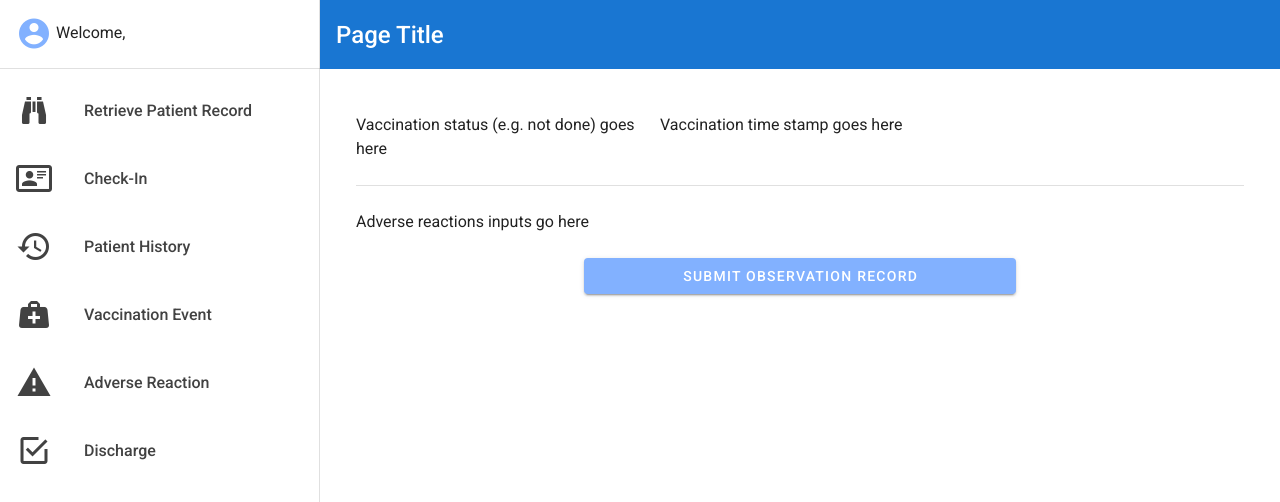
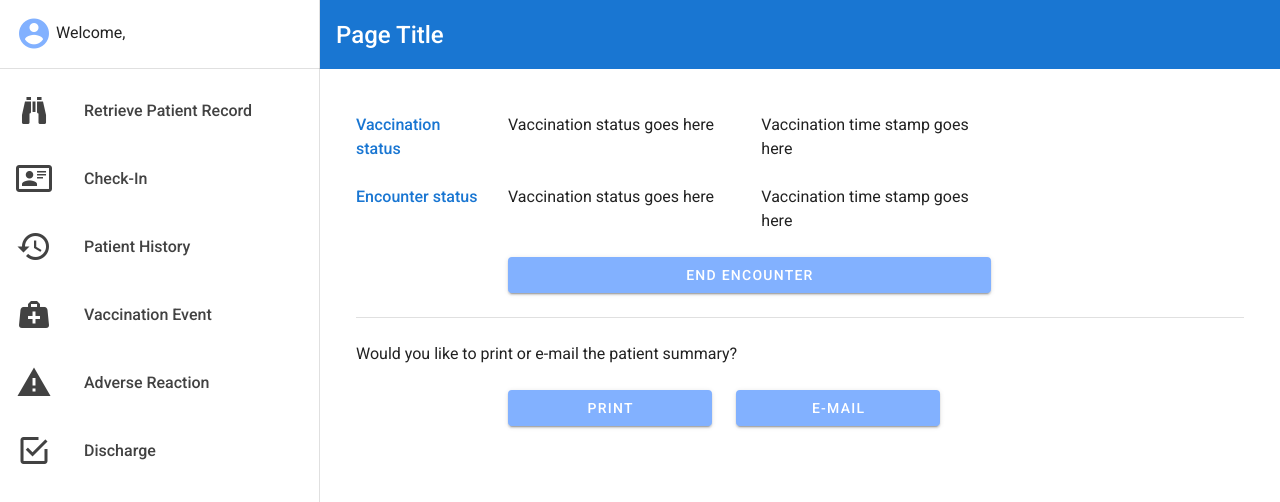
Before and after one commit to david-fraley/MassVaccinationSystem, a Vue app in the folder PointOfDispensingApp/: page / in a window 1280 px wide. Shown: the top 502 px of the page. Built offline with nearby package versions, Linux system fonts and the light colour scheme.

Commit message:
PatientDischarge.vue is done

```diff
--- a/PointOfDispensingApp/src/App.vue
+++ b/PointOfDispensingApp/src/App.vue
@@ -60,10 +60,10 @@
             <template v-if="false">
             <VaccinationCanceled/>
             </template>
-            <template v-if="true">
+            <template v-if="false">
             <AdverseEvents/>
             </template>
-            <template v-if="false">
+            <template v-if="true">
             <PatientDischarge/>
             </template>
           </v-col>
--- a/PointOfDispensingApp/src/components/PatientDischarge.vue
+++ b/PointOfDispensingApp/src/components/PatientDischarge.vue
@@ -1,7 +1,65 @@
 <template>
   <v-container>
     <v-row>
-      PatientDischarge.vue
+      <v-col cols="2">
+        <div class="font-weight-medium primary--text">Vaccination status</div>
+      </v-col>
+      <v-col cols="10">
+        <v-row>
+          <v-col cols="4">
+            Vaccination status goes here
+          </v-col>
+          <v-col cols="4">
+            Vaccination time stamp goes here
+          </v-col>
+        </v-row>
+      </v-col>
+    </v-row>
+    <v-row>
+      <v-col cols="2">
+        <div class="font-weight-medium primary--text">Encounter status</div>
+      </v-col>
+      <v-col cols="10">
+        <v-row>
+          <v-col cols="4">
+            Vaccination status goes here
+          </v-col>
+          <v-col cols="4">
+            Vaccination time stamp goes here
+          </v-col>
+        </v-row>
+        <v-row>
+          <v-col cols="8">
+            <v-btn block color="accent">
+              End encounter
+            </v-btn>
+          </v-col>
+        </v-row>
+      </v-col>
+    </v-row>
+    <v-row>
+      <v-col cols="12">
+        <v-divider></v-divider>
+      </v-col>
+    </v-row>
+    <v-row align="center" justify="center">
+      <v-col cols="12">
+        <div>Would you like to print or e-mail the patient summary?</div>
+      </v-col>
+    </v-row>
+    <v-row>
+      <v-col cols="2"></v-col>
+      <v-col cols="3">
+        <v-btn block color="accent">
+          Print
+        </v-btn>
+      </v-col>
+      <v-col cols="3">
+        <v-btn block color="accent">
+          E-mail
+        </v-btn>
+      </v-col>
+      <v-col cols="2"></v-col>
     </v-row>
   </v-container>
 </template>
```
